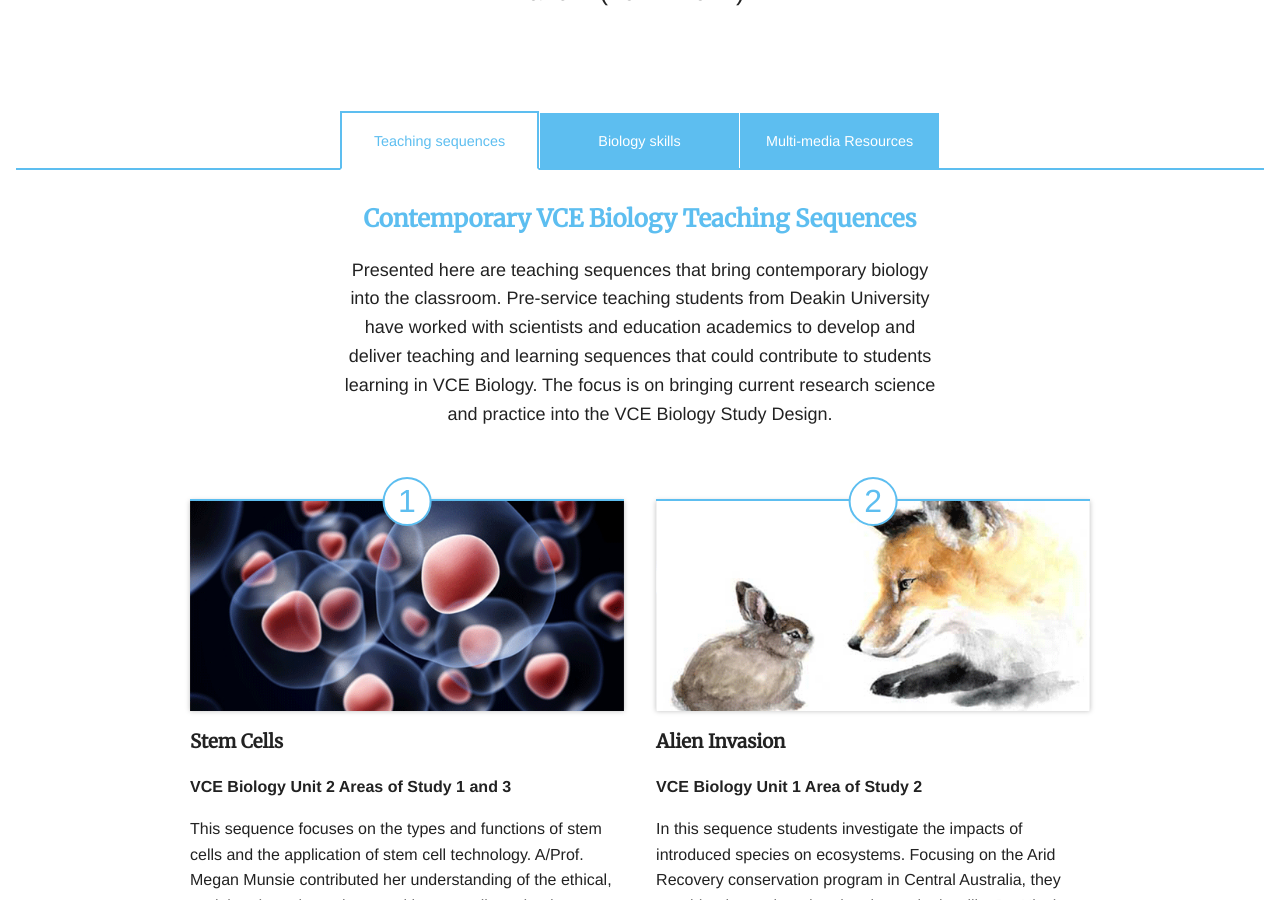
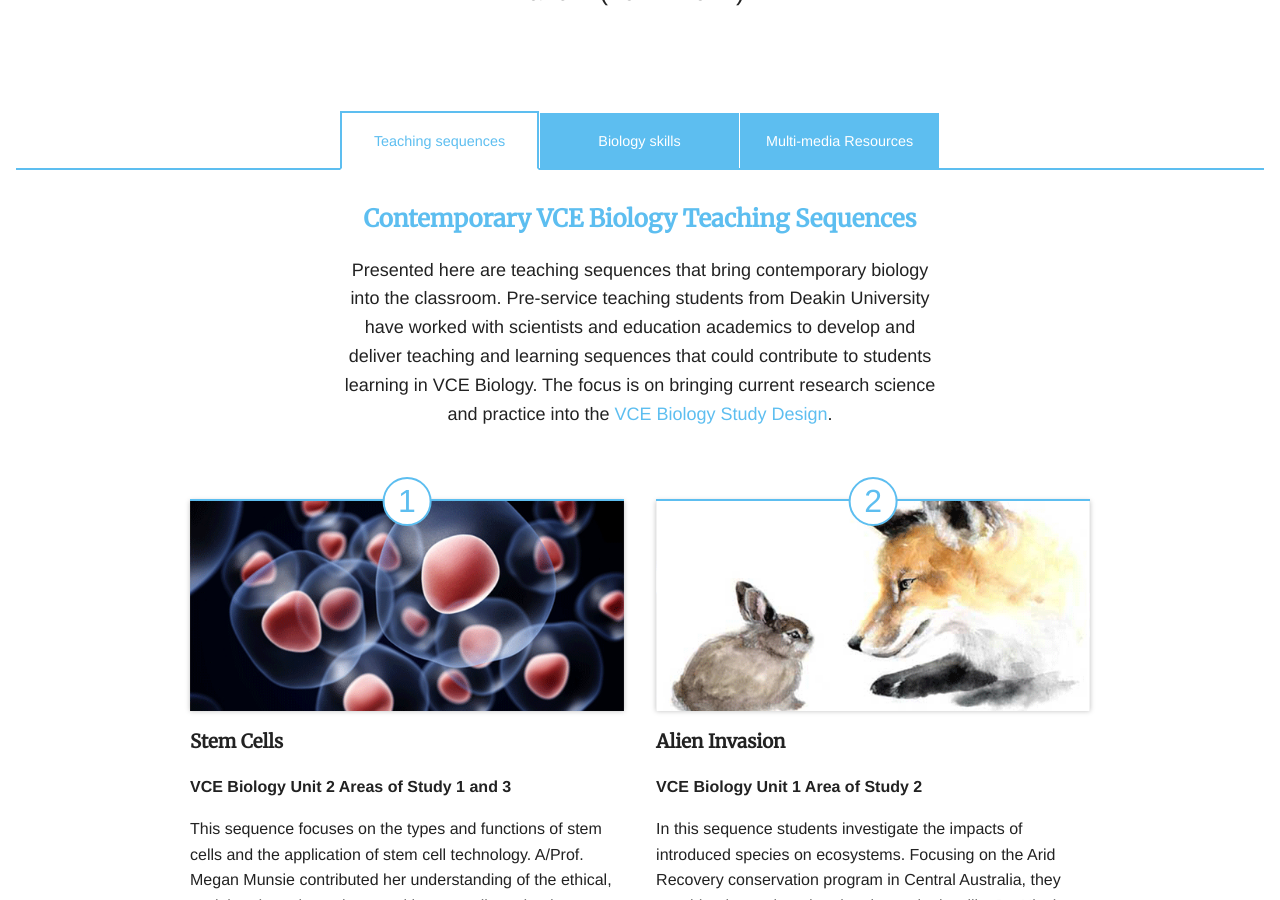
Before and after one commit to contemporaryVCEbiology/contemporaryVCEbiology, a Jekyll site: the page built from index.html, in a window 1280 px wide and 900 px high, scrolled down 829 px. Built offline with Jekyll 4.4.1, drawn with Linux system fonts in a browser that asks for light colours.

Commit message:
add link

```diff
--- a/index.html
+++ b/index.html
@@ -22,7 +22,7 @@
             <div class="container">
                 <header>
                     <h2>Contemporary VCE Biology Teaching Sequences</h2>
-                    <p>Presented here are teaching sequences that bring contemporary biology into the classroom. Pre-service teaching students from Deakin University have worked with scientists and education academics to develop and deliver teaching and learning sequences that could contribute to students learning in VCE Biology. The focus is on bringing current research science and practice into the VCE Biology Study Design.</p>
+                    <p>Presented here are teaching sequences that bring contemporary biology into the classroom. Pre-service teaching students from Deakin University have worked with scientists and education academics to develop and deliver teaching and learning sequences that could contribute to students learning in VCE Biology. The focus is on bringing current research science and practice into the <a class="new-tab-warning" href="http://www.vcaa.vic.edu.au/Documents/vce/biology/BiologySD-2016.pdf" rel="external" target="_blank">VCE Biology Study Design</a>.</p>
                 </header>
                 <div class="col-2max">
                 <article>
```
